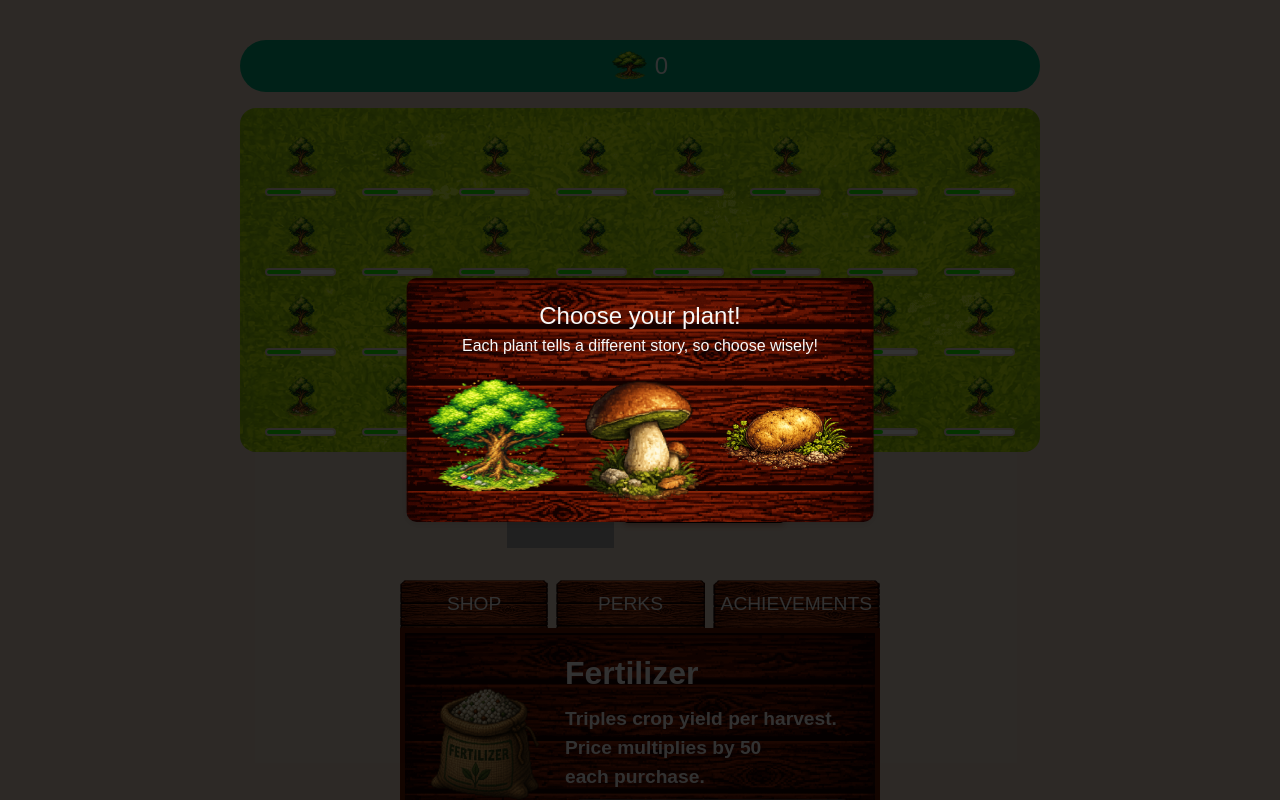
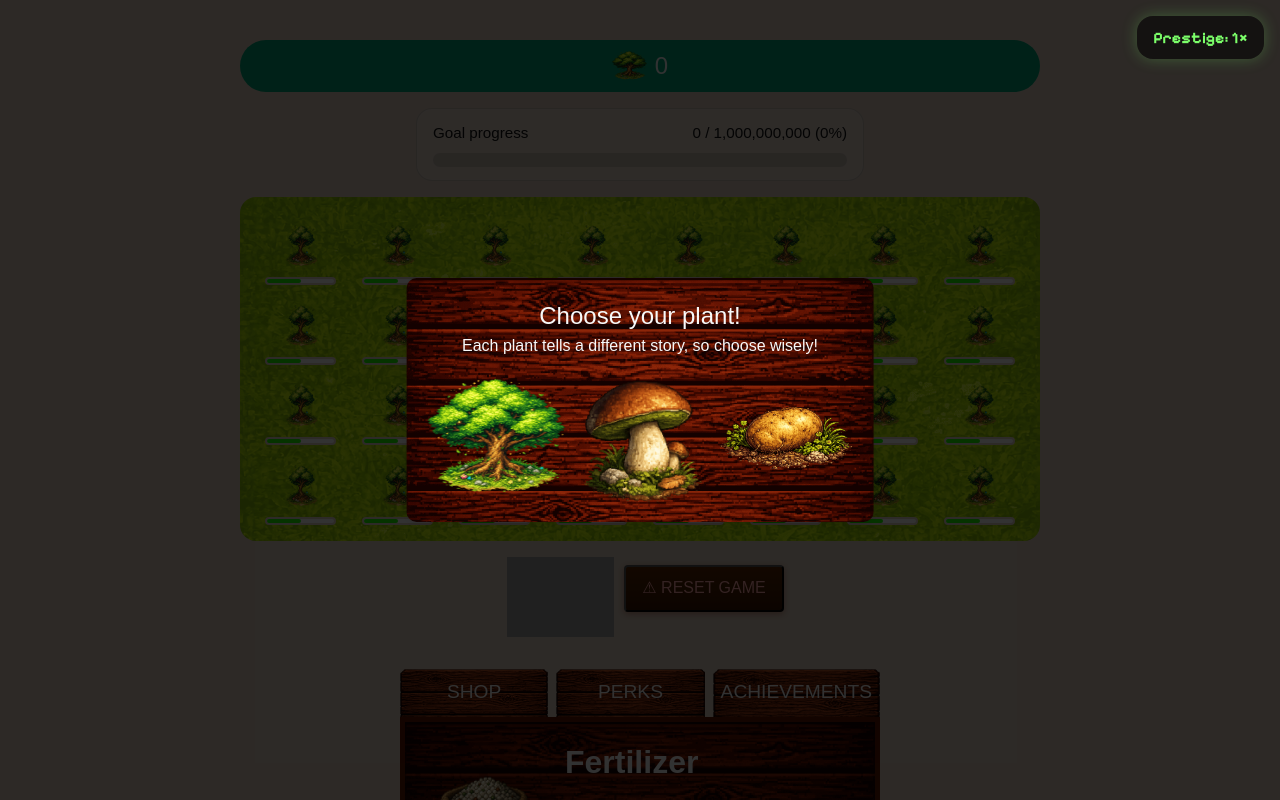
Before and after one commit to SebastianBroz/WBI-klikacka, a Vue app in the folder vite-project/: page / in a window 1280 px wide. Shown: the top 800 px of the page. Built offline with nearby package versions, Linux system fonts and the light colour scheme; grey boxes are pictures that could not be loaded; a web font is replaced by a local one.

Commit message:
Prestige + progress bar

```diff
--- a/vite-project/src/App.vue
+++ b/vite-project/src/App.vue
@@ -6,7 +6,7 @@ https://claude.ai/share/fd8cab84-7071-4043-ae01-7f617112934a
 -->
 
 <script setup lang="ts">
-import { ref, onMounted, onUnmounted } from 'vue';
+import { ref, computed, onMounted, onUnmounted } from 'vue';
 import ChoosePlant from './components/ChoosePlant.vue';
 import Field from './components/Field.vue';
 import Offer from './components/Offer.vue';
@@ -32,11 +32,25 @@ const { shopItems } = useShop(store);
 
 const currentSection = ref('shopOffers');
 const showResetConfirm = ref(false);
+const ENDING_TARGET = 1000000000;
+const endingProgressPercent = computed(() => Math.min(100, Math.max(0, Math.round((Number(store.count) / ENDING_TARGET) * 100))));
+const endingProgressLabel = computed(() => `${Math.min(Math.floor(Number(store.count) || 0), ENDING_TARGET).toLocaleString()} / ${ENDING_TARGET.toLocaleString()}`);
 
 const changeSection = (section: string) => {
   if (currentSection.value === section) return;
   currentSection.value = section;
   try { store.playWoodSound() } catch (e) {}
+};
+
+const handleEndingClose = () => {
+  store.awardPrestige();
+  store.endingDismissed = true;
+  store.prestigeReset();
+  resetPlantSelection();
+  cleanupEventLogic();
+  activeEvent.value = null;
+  eventTimeRemaining.value = 0;
+  scheduleDayEvents();
 };
 
 const resetGame = () => {
@@ -108,6 +122,7 @@ onUnmounted(() => {
 
 <template>
   <CustomCursor />
+  <div class="prestigeBadge">Prestige: {{ store.prestigeMultiplier }}×</div>
   <TransitionGroup name="achievement-popup" tag="div" class="achievement-popups">
     <div v-for="achievement in store.newAchievements" :key="achievement.title" class="achievement-popup">
       <img :src="achievement.img" alt="achievement icon" />
@@ -122,7 +137,7 @@ onUnmounted(() => {
     <main>
       <ChoosePlant v-if="isChoosingPlant"/>
       <Transition name="ending-popup">
-        <Ending v-if="store.count >= 1000000000 && !store.endingDismissed" @close="store.endingDismissed = true"/>
+        <Ending v-if="store.count >= ENDING_TARGET && !store.endingDismissed" @close="handleEndingClose"/>
       </Transition>
           <section class="stats">
             <Transition name="event-banner">
@@ -154,6 +169,15 @@ onUnmounted(() => {
               <img src="/pics/mushroom_grown.png" v-if="selectedPlant === 'mushrooms'" style="pointer-events: none;">
               <img src="/pics/potato_grown.png" v-if="selectedPlant === 'potatoes'" style="pointer-events: none;">
               <p>{{store.count}}</p>
+            </div>
+            <div class="endingProgress">
+              <div class="endingProgressHeader">
+                <span>Goal progress</span>
+                <span>{{ endingProgressLabel }} ({{ endingProgressPercent }}%)</span>
+              </div>
+              <div class="endingProgressTrack">
+                <div class="endingProgressFill" :style="{ width: endingProgressPercent + '%' }"></div>
+              </div>
             </div>
             <div
               id="fields-area"
@@ -303,6 +327,35 @@ main {
   gap: 1rem;
   width: 100%;
   min-height: 0;
+}
+.endingProgress {
+  width: min(28rem, 100%);
+  padding: 0.8rem 1rem;
+  background: rgba(255, 255, 255, 0.16);
+  border: 1px solid rgba(0, 0, 0, 0.12);
+  border-radius: 1rem;
+  box-shadow: inset 0 0 0 1px rgba(255, 255, 255, 0.05);
+}
+.endingProgressHeader {
+  display: flex;
+  justify-content: space-between;
+  gap: 1rem;
+  font-size: 0.95rem;
+  margin-bottom: 0.55rem;
+  color: #111;
+}
+.endingProgressTrack {
+  width: 100%;
+  height: 0.85rem;
+  border-radius: 999px;
+  background: rgba(0, 0, 0, 0.12);
+  overflow: hidden;
+}
+.endingProgressFill {
+  height: 100%;
+  width: 0%;
+  background: linear-gradient(90deg, #7cff83, #22a33a);
+  transition: width 0.25s ease;
 }
 .event-banner-enter-active {
   animation: eventSlideIn 0.4s cubic-bezier(0.34, 1.56, 0.64, 1) both;
@@ -791,6 +844,30 @@ main {
   max-width: 20rem;
   border: 2px solid #a76d60;
 }
+.prestigeBadge {
+  position: fixed;
+  top: 1rem;
+  right: 1rem;
+  z-index: 1100;
+  color: #7cff6a;
+  background: rgba(0, 0, 0, 0.62);
+  padding: 0.6rem 1rem;
+  border-radius: 1rem;
+  font-weight: 700;
+  box-shadow: 0 0 16px rgba(124, 255, 106, 0.3);
+}
+.prestigeBadge {
+  position: fixed;
+  top: 1rem;
+  right: 1rem;
+  z-index: 1002;
+  color: #7cff6a;
+  background: rgba(0, 0, 0, 0.55);
+  padding: 0.6rem 1rem;
+  border-radius: 1rem;
+  font-weight: 700;
+  box-shadow: 0 0 15px rgba(124, 255, 106, 0.25);
+}
 .achievement-popup img {
   width: 3rem;
   height: 3rem;
--- a/vite-project/src/components/Field.vue
+++ b/vite-project/src/components/Field.vue
@@ -48,7 +48,10 @@ const startTimer = () => {
   const progressStep = isRainActive.value ? 0.2 : 0.1
   if (gameInterval) clearInterval(gameInterval)
   gameInterval = setInterval(() => {
-    const gain = 1 * store.fertilizerMultiplier
+
+    const fertilizerMult = Number(store.fertilizerMultiplier) || 1
+    const prestigeMult = Number(store.prestigeMultiplier) || 1
+    const gain = 1 * fertilizerMult * prestigeMult
     store.increment(1)
     spawnFloat(gain)
     progress.value = 0
@@ -87,7 +90,9 @@ const collectibleDrop = () => {
 }
 
 const onCollect = (id: number) => {
-  const gain = 30 * store.fertilizerMultiplier
+  const fertilizerMult = Number(store.fertilizerMultiplier) || 1
+  const prestigeMult = Number(store.prestigeMultiplier) || 1
+  const gain = 30 * fertilizerMult * prestigeMult
   store.increment(30)
   spawnFloat(gain)
   removeCollectible(id)
@@ -120,8 +125,10 @@ const onCollectPerk = () => {
 }
 
 const doFieldTick = () => {
+  const fertilizerMult = Number(store.fertilizerMultiplier) || 1
+  const prestigeMult = Number(store.prestigeMultiplier) || 1
   store.increment(1)
-  spawnFloat(1 * store.fertilizerMultiplier)
+  spawnFloat(1 * fertilizerMult * prestigeMult)
   startTimer()
   collectibleDrop()
   tryPerkDrop()
--- a/vite-project/src/stores/counter.ts
+++ b/vite-project/src/stores/counter.ts
@@ -25,6 +25,7 @@ export const useCounterStore = defineStore("counter", {
             musicMuted: false,
             effectsMuted: false,
             animationsDisabled: false,
+            prestigeLevel: 0,
             savedActiveEvent: null as 'rain' | 'insect_attack' | null,
             savedEventExpiry: 0,
         };
@@ -48,6 +49,38 @@ export const useCounterStore = defineStore("counter", {
         },
         toggleAnimationsDisabled() {
             this.animationsDisabled = !this.animationsDisabled;
+        },
+        awardPrestige() {
+            this.prestigeLevel = Number(this.prestigeLevel || 0) + 1;
+        },
+        prestigeReset() {
+            const preserved = {
+                musicVolume: this.musicVolume,
+                effectsVolume: this.effectsVolume,
+                musicMuted: this.musicMuted,
+                effectsMuted: this.effectsMuted,
+                animationsDisabled: this.animationsDisabled,
+            };
+
+            this.count = 0;
+            this.achievements = [];
+            this.newAchievements = [];
+            this.recentGains = [];
+            this.fertilizerLevel = 0;
+            this.pesticideLevel = 0;
+            this.pesticideExpiry = 0;
+            this.bigCursorPerkOwned = false;
+            this.perkDropActive = false;
+            this.lastSessionTime = 0;
+            this.endingDismissed = false;
+            this.savedActiveEvent = null;
+            this.savedEventExpiry = 0;
+
+            this.musicVolume = preserved.musicVolume;
+            this.effectsVolume = preserved.effectsVolume;
+            this.musicMuted = preserved.musicMuted;
+            this.effectsMuted = preserved.effectsMuted;
+            this.animationsDisabled = preserved.animationsDisabled;
         },
         playMoneySound() {
             if (this.effectsMuted) return;
@@ -84,11 +117,13 @@ export const useCounterStore = defineStore("counter", {
         },
         increment(val = 0) {
             const level = Number(this.fertilizerLevel) || 0;
+            const prestige = Number(this.prestigeLevel) || 0;
             const amount = val * Math.pow(3, level);
-            this.count += amount;
+            const total = amount * (1 + prestige);
+            this.count += total;
             if (amount > 0) {
                 const now = Date.now();
-                this.recentGains.push({ time: now, amount });
+                this.recentGains.push({ time: now, amount: total });
                 this.recentGains = this.recentGains.filter(g => now - g.time < 30000);
             }
         },
@@ -153,6 +188,7 @@ export const useCounterStore = defineStore("counter", {
                 musicMuted: this.musicMuted,
                 effectsMuted: this.effectsMuted,
                 animationsDisabled: this.animationsDisabled,
+                prestigeLevel: this.prestigeLevel,
             };
             localStorage.setItem('wbi-klikacka-save', JSON.stringify(gameData));
         },
@@ -176,6 +212,7 @@ export const useCounterStore = defineStore("counter", {
                     this.musicMuted = data.musicMuted ?? false;
                     this.effectsMuted = data.effectsMuted ?? false;
                     this.animationsDisabled = data.animationsDisabled ?? false;
+                    this.prestigeLevel = Number(data.prestigeLevel ?? 0);
                 } catch (e) {
                     console.error('Chyba při načítání hry:', e);
                 }
@@ -188,7 +225,7 @@ export const useCounterStore = defineStore("counter", {
             // Předpokládáme normální růst (bez deště) v offline čase
             const growthsCompleted = Math.floor(elapsedMs / GROWTH_TIME_NORMAL);
             const gainsPerField = 1 * Math.pow(3, this.fertilizerLevel);
-            const totalGains = FIELD_COUNT * growthsCompleted * gainsPerField;
+            const totalGains = FIELD_COUNT * growthsCompleted * gainsPerField * (1 + this.prestigeLevel);
 
             if (totalGains > 0) {
                 this.count += totalGains;
@@ -236,5 +273,6 @@ export const useCounterStore = defineStore("counter", {
             const level = Number(state.pesticideLevel) || 0;
             return Math.floor(300 * Math.pow(3, level));
         },
+        prestigeMultiplier: (state) => 1 + (Number(state.prestigeLevel) || 0),
     }
 });
```
